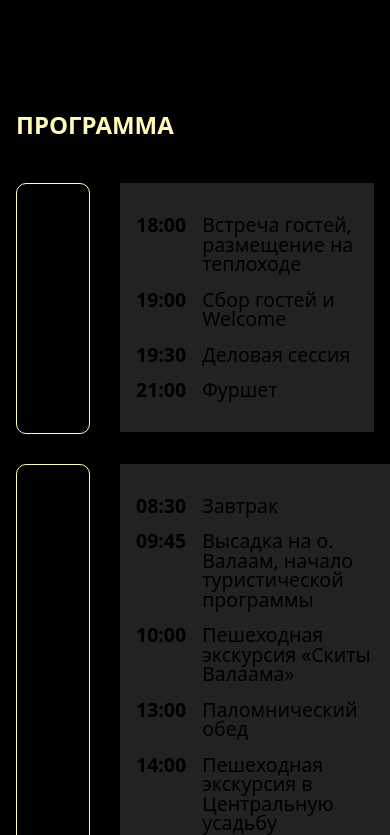
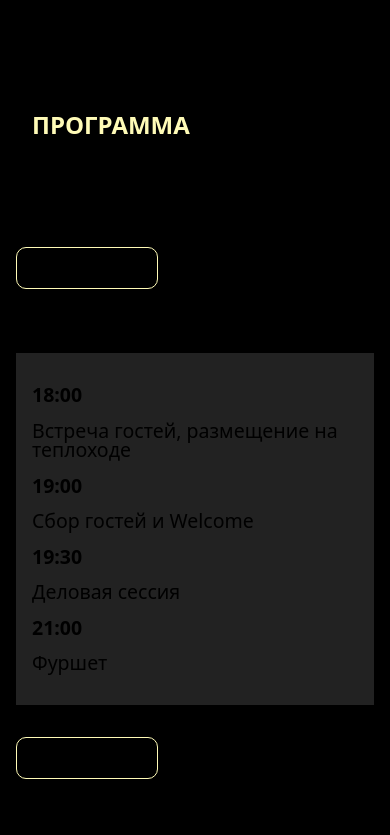
Before and after one commit to garaev-vadim-m/digital, a website built with Vite: page docs/index.html in a window 390 px wide. Shown: the part 3188-4023 px from the top of the page. Built offline with nearby package versions, Linux system fonts and the light colour scheme.

Commit message:
Program blocks adaptive

```diff
--- a/docs/index-BPlDHI9T.css
+++ b/docs/index-DzgkmKoP.css
@@ -437,6 +437,7 @@ table {
   width: 100%;
   display: flex;
   flex-direction: column;
+  align-items: center;
   gap: clamp(24px, 5vw, 48px);
 }
 
@@ -456,10 +457,26 @@ table {
   line-height: 22px;
 }
 
+.section_programDays {
+  /*display: flex;*/
+  /*align-items: center;*/
+  /*flex-direction: column;*/
+}
+
 .program_Days {
+  background-image: url('./background_vera-BlqFITO6.png');
+  background-size: 60%; /* Заполняет весь блок, сохраняя пропорции */
+  background-position: right; /* Центрирует изображение */
+  background-repeat: no-repeat; /* Запрещает повторение изображения */
   display: flex;
+  align-items: center;
   flex-direction: column;
   gap: 64px;
+}
+
+.program_titleDays {
+  display: grid;
+  grid-template-columns: repeat(5, 1fr) 50px;
 }
 
 .program_Days_card {
@@ -496,6 +513,7 @@ table {
 
 .program_Days_card-text {
   flex: 1;
+  min-width: 1300px;
   height: 100%;
   background-color: #222222;
   padding: 16px;
@@ -505,16 +523,51 @@ table {
   justify-content: center;
 }
 
+/*.program_titleDays {*/
+
+/*  margin-right: auto;*/
+
+/*  margin-left: 200px;*/
+
+/*}*/
+
 .program_days-timeText {
   display: flex;
   gap: 16px;
-
   p:first-child {
     font-weight: 700;
   }
 
   p {
     font-size: clamp(14px, 5vw, 22px);
+  }
+}
+
+@media screen and (max-width: 1524px) {
+  .program_Days {
+    align-items: stretch;
+  }
+
+  .program_Days_card-text {
+    min-width: 0;
+  }
+}
+
+@media screen and (max-width: 1024px) {
+.program_Days_card {
+  grid-template-columns: 1fr;
+}
+  .transform_text {
+    transform: rotate(0);
+  }
+  .program_Days_card-day {
+    width: 140px;
+    height: 40px;
+    padding: 0;
+  }
+
+  .program_days-timeText {
+    flex-direction: column;
   }
 }
 
--- a/docs/index.html
+++ b/docs/index.html
@@ -5,8 +5,8 @@
     <!--    <link rel="icon" type="image/svg+xml" href="/vite.svg" />-->
     <meta name="viewport" content="width=device-width, initial-scale=1.0" />
     <title></title>
-    <script type="module" crossorigin src="./index-CUx9gyE3.js"></script>
-    <link rel="stylesheet" crossorigin href="./index-BPlDHI9T.css">
+    <script type="module" crossorigin src="./index-D_0ifse7.js"></script>
+    <link rel="stylesheet" crossorigin href="./index-DzgkmKoP.css">
   </head>
   <body>
     <header class="header">
@@ -139,8 +139,8 @@
 
     <div class="divLink"></div>
     <section class="section section_programDays">
-      <h1 class="program_title">ПРОГРАММА</h1>
       <div class="program_Days container">
+      <h1 class="program_title program_titleDays">ПРОГРАММА</h1>
         <div class="program_Days_card">
           <div class="program_Days_card-day">
             <p class="transform_text">1 день</p>
--- a/src/app/style/program.css
+++ b/src/app/style/program.css
@@ -55,6 +55,7 @@
   width: 100%;
   display: flex;
   flex-direction: column;
+  align-items: center;
   gap: clamp(24px, 5vw, 48px);
 }
 
@@ -74,10 +75,28 @@
   line-height: 22px;
 }
 
+.section_programDays {
+  /*display: flex;*/
+  /*align-items: center;*/
+  /*flex-direction: column;*/
+}
+
+
+
 .program_Days {
+  background-image: url('../image/background/background_vera.png');
+  background-size: 60%; /* Заполняет весь блок, сохраняя пропорции */
+  background-position: right; /* Центрирует изображение */
+  background-repeat: no-repeat; /* Запрещает повторение изображения */
   display: flex;
+  align-items: center;
   flex-direction: column;
   gap: 64px;
+}
+
+.program_titleDays {
+  display: grid;
+  grid-template-columns: repeat(5, 1fr) 50px;
 }
 
 .program_Days_card {
@@ -114,6 +133,7 @@
 
 .program_Days_card-text {
   flex: 1;
+  min-width: 1300px;
   height: 100%;
   background-color: #222222;
   padding: 16px;
@@ -122,10 +142,15 @@
   gap: 16px;
   justify-content: center;
 }
+
+/*.program_titleDays {*/
+/*  margin-right: auto;*/
+/*  margin-left: 200px;*/
+/*}*/
+
 .program_days-timeText {
   display: flex;
   gap: 16px;
-
   p:first-child {
     font-weight: 700;
   }
@@ -134,3 +159,31 @@
     font-size: clamp(14px, 5vw, 22px);
   }
 }
+
+@media screen and (max-width: 1524px) {
+  .program_Days {
+    align-items: stretch;
+  }
+
+  .program_Days_card-text {
+    min-width: 0;
+  }
+}
+
+@media screen and (max-width: 1024px) {
+.program_Days_card {
+  grid-template-columns: 1fr;
+}
+  .transform_text {
+    transform: rotate(0);
+  }
+  .program_Days_card-day {
+    width: 140px;
+    height: 40px;
+    padding: 0;
+  }
+
+  .program_days-timeText {
+    flex-direction: column;
+  }
+}
```
Also changed, not shown: index.html (+1 -1 lines), docs/index-D_0ifse7.js (renamed from docs/index-CUx9gyE3.js).
